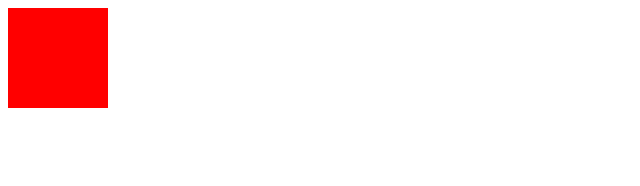
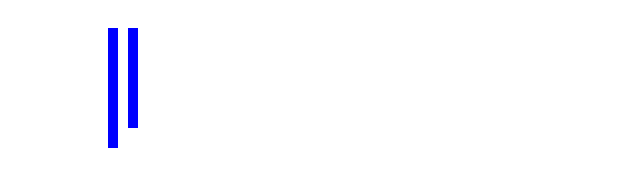
Before and after one commit to danielpartida/d3-tutorial, a plain HTML site: page animation/index.html in a window 1280 px wide. Shown: the whole page, without its empty margins (0-640 px from the left). Drawn offline with nearby package versions, Linux system fonts and the light colour scheme.

Commit message:
Create bar animation

```diff
--- a/animation/animation.js
+++ b/animation/animation.js
@@ -1,6 +1,34 @@
-var t = d3.transition()
-        .duration(3000)
+var svg = d3.select("body")
+        .append("svg")
+        .attr("width", 1000)
+        .attr("height", 1000);
 
-d3.select("#container")
-          .transition(t)
-          .style("background-color", "red");
+
+    var bar1 = svg.append("rect")
+        .attr("fill", "blue")
+        .attr("x", 100)
+        .attr("y", 20)
+        .attr("height", 20)
+        .attr("width", 10)
+
+    var bar2 = svg.append("rect")
+        .attr("fill", "blue")
+        .attr("x", 120)
+        .attr("y", 20)
+        .attr("height", 20)
+        .attr("width", 10)
+
+    update();
+
+function update() {
+        bar1.transition()
+            .ease(d3.easeLinear)
+            .duration(2000)
+            .attr("height",120)
+
+        bar2.transition()
+            .ease(d3.easeLinear)
+            .duration(2000)
+            .delay(2000)
+            .attr("height",100)
+    }
--- a/animation/index.html
+++ b/animation/index.html
@@ -8,7 +8,7 @@
 </head>
 
 <body>
-    <div id="container"></div>
+    <!-- <div id="container"></div> -->
 </body>
 
 <script src="animation.js"></script>
```
